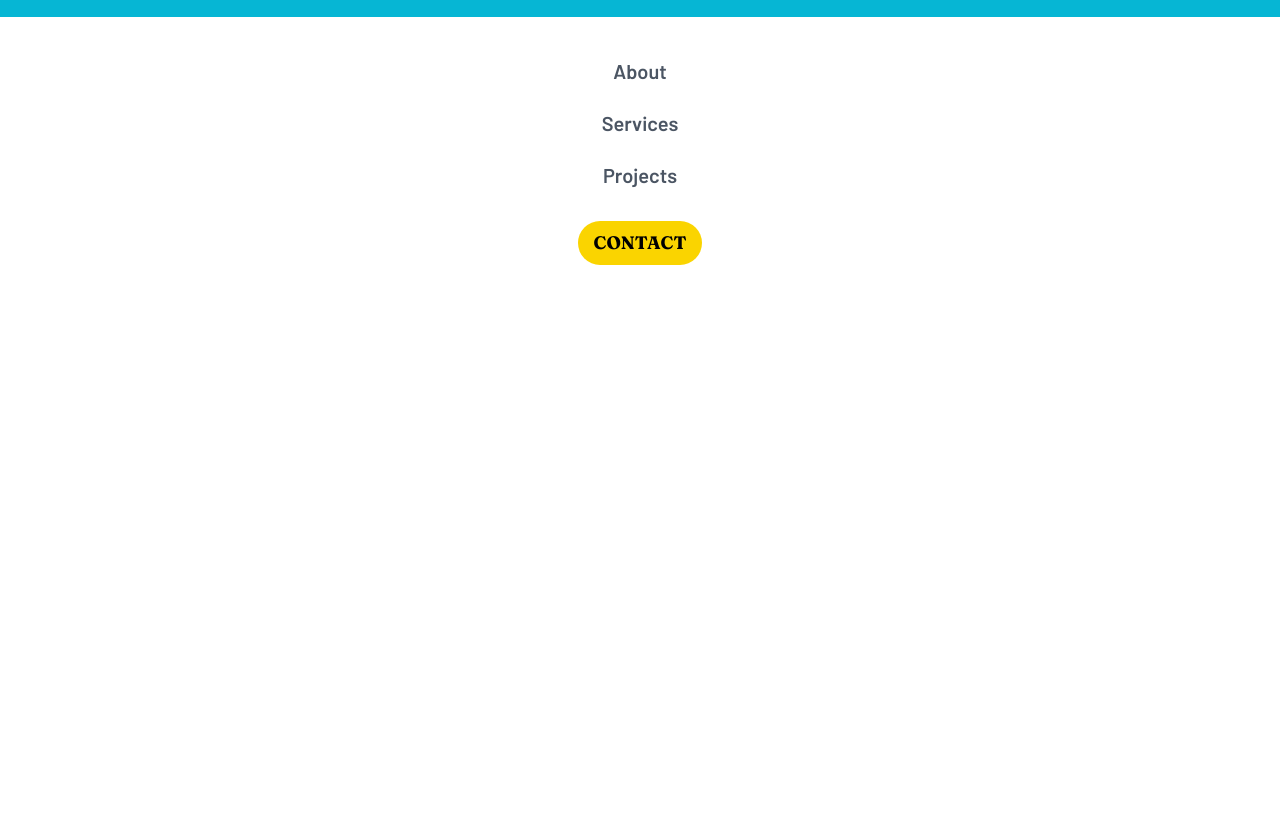
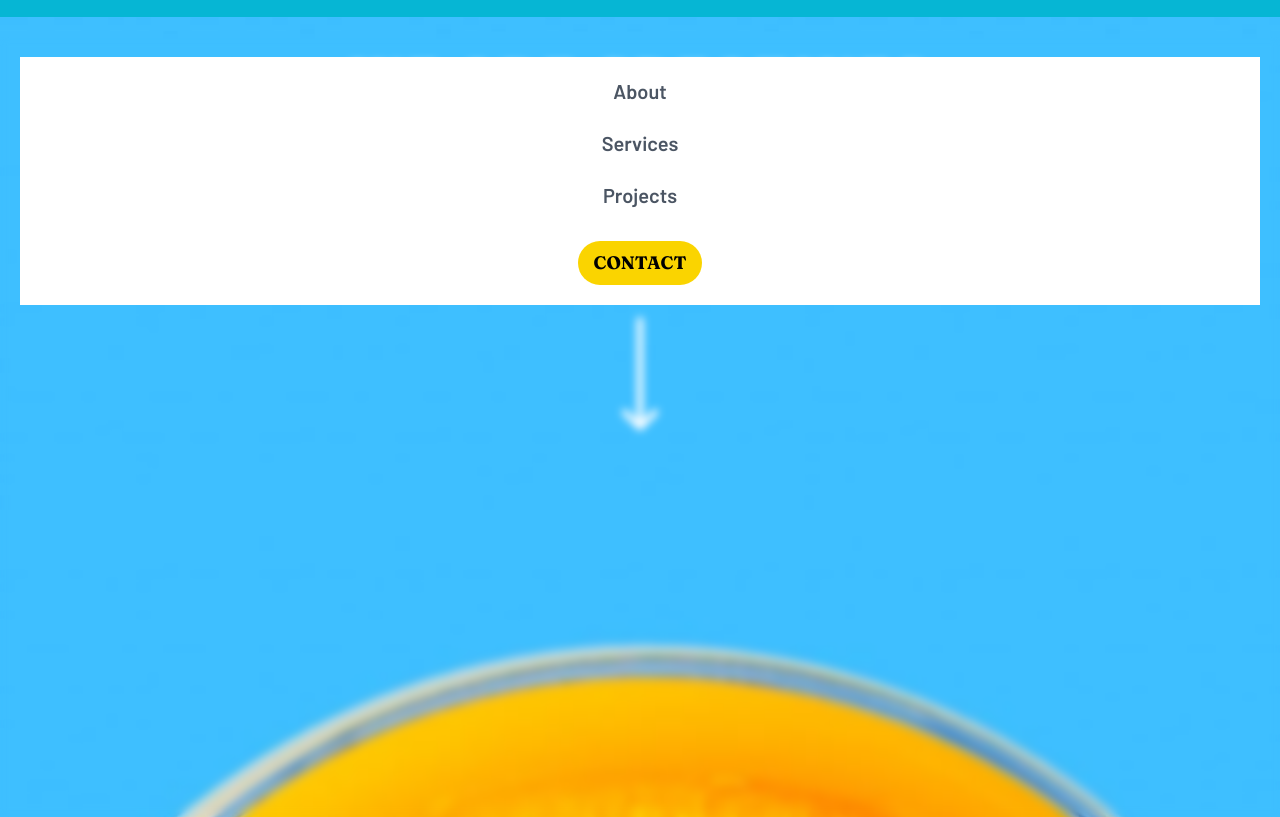
Before and after one commit to SenithVijayantha/sunnysude-agency-landing-page, a website built with Vite: page index.html in a window 1280 px wide. Both pictures are taken after a click on the element 1244 px from the left and 36 px from the top of the page. Shown: the part 55-872 px from the top of the page. Before the commit the page ends 800 px from the top, so only its background shows below. Built offline with nearby package versions, Linux system fonts and the light colour scheme.

Commit message:
feat: add header and slight change to nav bar

```diff
--- a/index.html
+++ b/index.html
@@ -24,13 +24,14 @@
             <div class="bar"></div>
           </div>
         </div>
-        <div id="nav-menu" class="fixed w-full mx-auto bg-white mt-5 py-5 ">
+        <div id="nav-menu" class="fixed w-full px-5  mt-5 py-5 h-screen backdrop-blur-sm">
+          <div class="bg-white  py-5">
             <ul
-            class="text-xl font-barlow font-semibold text-gray-600 flex flex-col gap-6 items-center "
+              class="text-xl font-barlow font-semibold text-gray-600 flex flex-col gap-6 items-center"
             >
-            <li class=" | nav-item"><a href="">About</a></li>
-            <li class=" | nav-item"><a href="">Services</a></li>
-            <li class=" | nav-item"><a href="">Projects</a></li>
+              <li class="| nav-item"><a href="#">About</a></li>
+              <li class="| nav-item"><a href="#">Services</a></li>
+              <li class="| nav-item"><a href="#">Projects</a></li>
               <li class="mt-2 | nav-item">
                 <button
                   class="font-fraunces text-lg font-bold text-black bg-yellow px-4 py-2 rounded-3xl uppercase"
@@ -40,9 +41,17 @@
               </li>
             </ul>
           </div>
+        </div>
       </nav>
-      <header>
-
+      <header class="h-screen w-full bg-[url('/src/images/mobile/image-header.jpg')] bg-cover bg-center bg-no-repeat">
+        <h1
+          class="py-8 text-5xl leading-tight tracking-widest text-center uppercase  text-white font-fraunces font-bold"
+        >
+          We are creatives
+        </h1>
+        <div class="flex justify-center mt-44">
+          <img src="src/images/icon-arrow-down.svg" alt="">
+        </div>
       </header>
     </div>
     <script type="module" src="/src/main.js"></script>
```
Also changed, not shown: src/style.css (line endings or trailing spaces). Lines whose indentation alone changed are shown as unchanged.
